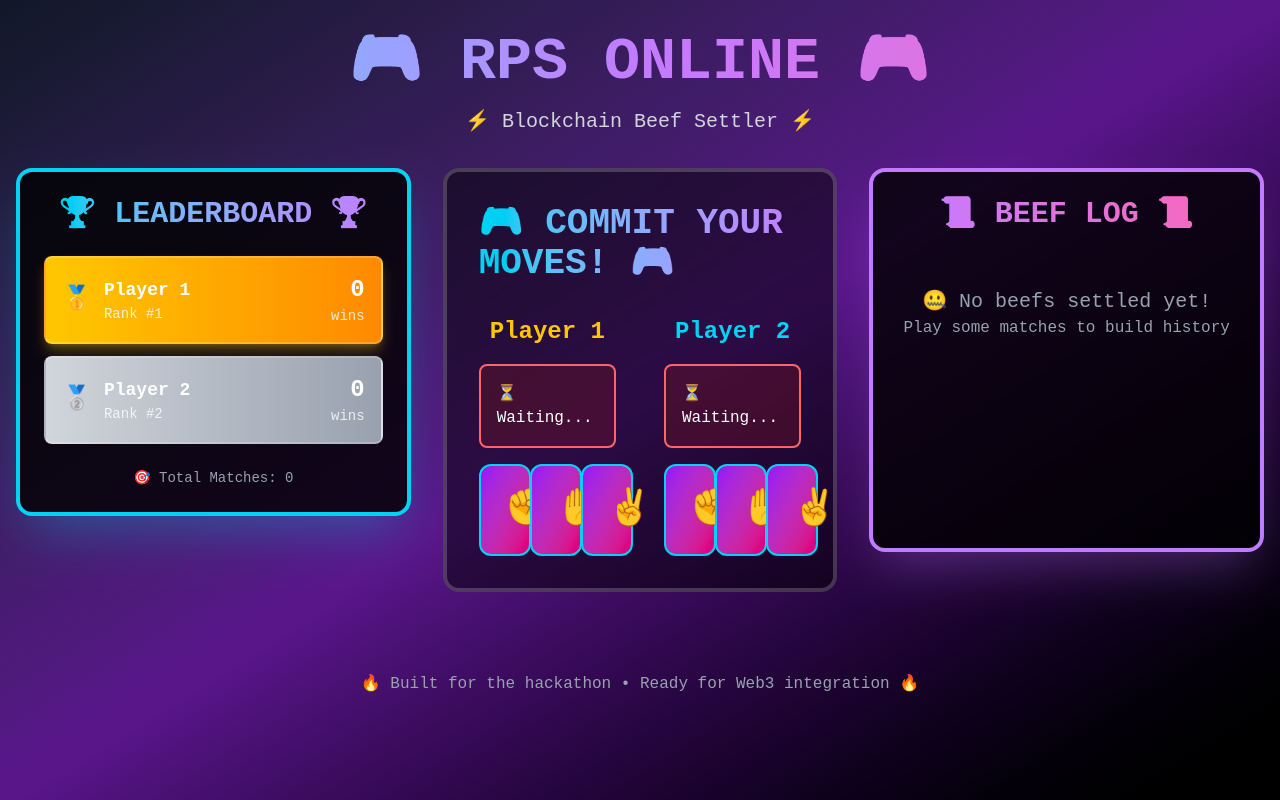
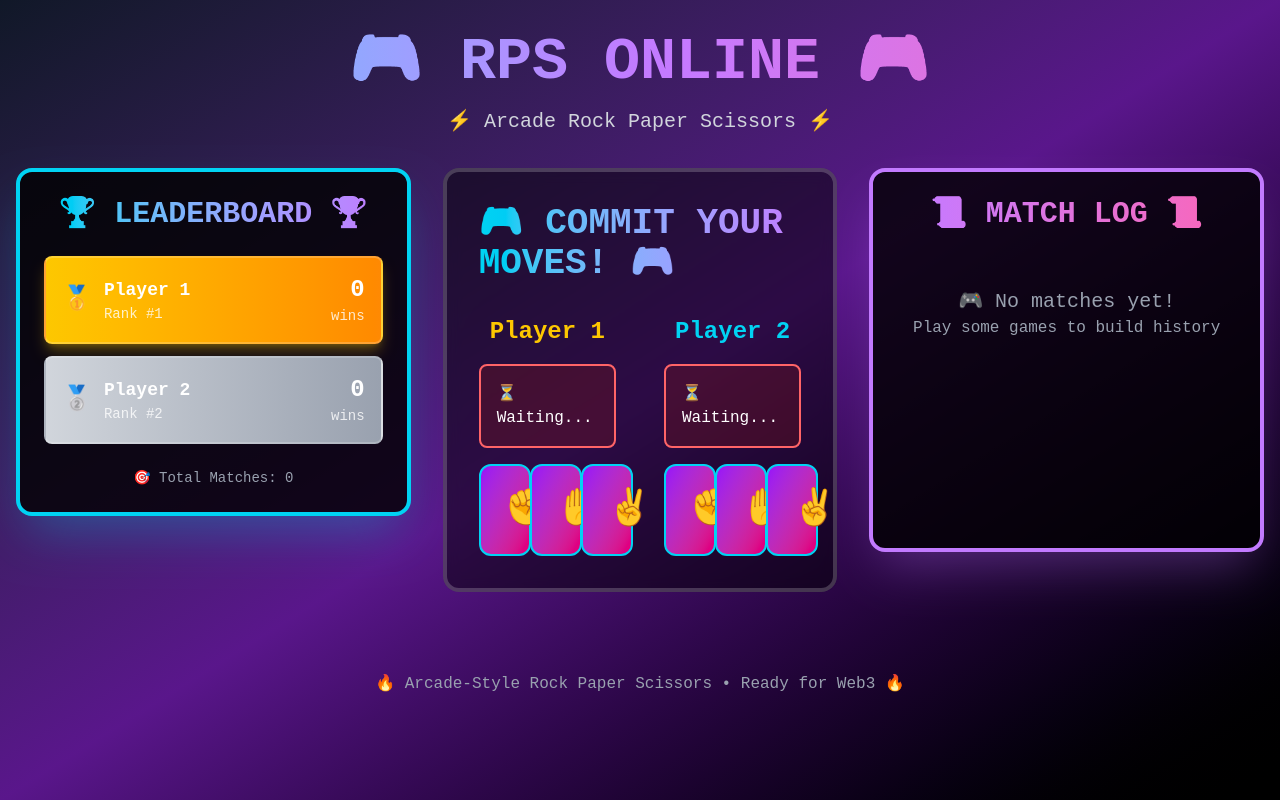
Before and after one commit to Delvin233/RPS-Online, a Next.js app in the folder rps-online/: page / in a window 1280 px wide. Built offline with nearby package versions, Linux system fonts and the light colour scheme.

Commit message:
feat: Changed beeflog to matchlog

```diff
--- a/rps-online/src/components/GameBoard.tsx
+++ b/rps-online/src/components/GameBoard.tsx
@@ -8,7 +8,7 @@ import CommitPhase from './CommitPhase';
 import RevealPhase from './RevealPhase';
 import ResultPhase from './ResultPhase';
 import Leaderboard from './Leaderboard';
-import BeefLog from './BeefLog';
+import MatchLog from './MatchLog';
 
 export default function GameBoard() {
   const [gameState, setGameState] = useState<GameState>({
@@ -140,7 +140,7 @@ export default function GameBoard() {
           🎮 RPS ONLINE 🎮
         </h1>
         <p className="text-xl text-gray-300">
-          ⚡ Blockchain Beef Settler ⚡
+          ⚡ Arcade Rock Paper Scissors ⚡
         </p>
       </motion.header>
 
@@ -164,9 +164,9 @@ export default function GameBoard() {
             </motion.div>
           </div>
 
-          {/* Beef Log */}
+          {/* Match Log */}
           <div className="order-3">
-            <BeefLog matches={gameState.matches} />
+            <MatchLog matches={gameState.matches} />
           </div>
         </div>
       </div>
@@ -179,7 +179,7 @@ export default function GameBoard() {
         className="text-center py-8 mt-12"
       >
         <p className="text-gray-400">
-          🔥 Built for the hackathon • Ready for Web3 integration 🔥
+          🔥 Arcade-Style Rock Paper Scissors • Ready for Web3 🔥
         </p>
       </motion.footer>
     </div>
--- a/rps-online/src/components/BeefLog.tsx
+++ b/rps-online/src/components/MatchLog.tsx
@@ -4,11 +4,11 @@ import { motion } from 'framer-motion';
 import { Match } from '@/lib/types';
 import { getChoiceEmoji } from '@/lib/gameLogic';
 
-interface BeefLogProps {
+interface MatchLogProps {
   matches: Match[];
 }
 
-export default function BeefLog({ matches }: BeefLogProps) {
+export default function MatchLog({ matches }: MatchLogProps) {
   const formatTime = (date: Date) => {
     return date.toLocaleTimeString([], { hour: '2-digit', minute: '2-digit' });
   };
@@ -37,14 +37,14 @@ export default function BeefLog({ matches }: BeefLogProps) {
           animate={{ scale: 1 }}
           className="text-3xl font-bold text-center mb-6 text-transparent bg-clip-text bg-gradient-to-r from-purple-400 to-pink-400"
         >
-          📜 BEEF LOG 📜
+          📜 MATCH LOG 📜
         </motion.h2>
 
         <div className="overflow-y-auto h-72 space-y-3 scrollbar-thin scrollbar-thumb-purple-400 scrollbar-track-gray-800">
           {matches.length === 0 ? (
             <div className="text-center text-gray-400 py-8">
-              <p className="text-xl">🤐 No beefs settled yet!</p>
-              <p>Play some matches to build history</p>
+              <p className="text-xl">🎮 No matches yet!</p>
+              <p>Play some games to build history</p>
             </div>
           ) : (
             matches.slice().reverse().map((match, index) => (
@@ -98,7 +98,7 @@ export default function BeefLog({ matches }: BeefLogProps) {
             transition={{ delay: 0.3 }}
             className="mt-4 text-center text-xs text-gray-400"
           >
-            📊 Total Beefs Settled: {matches.length}
+            📊 Total Matches: {matches.length}
           </motion.div>
         )}
       </motion.div>
```
